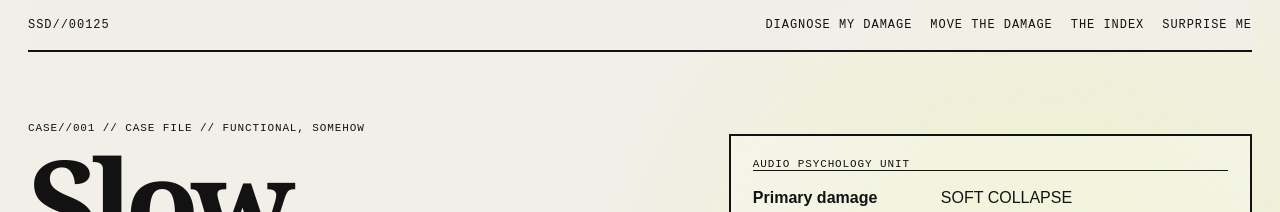
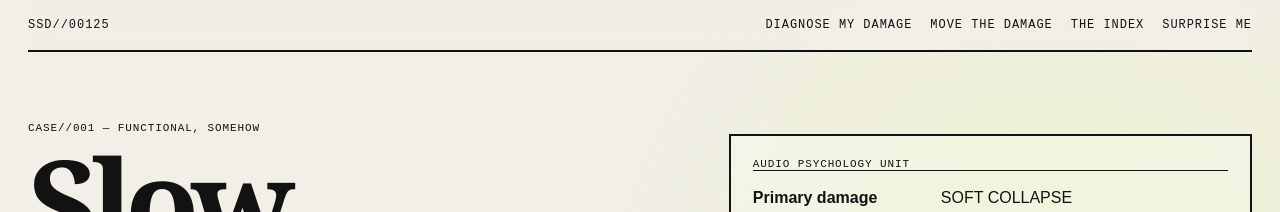
Before and after one commit to sergioB79/songs-for-specific-damage, a Next.js app: page /case/001 in a window 1280 px wide. Shown: the top 212 px of the page. Built offline with nearby package versions, Linux system fonts and the light colour scheme.

Commit message:
style: simplify case status header

```diff
--- a/src/app/case/[slug]/page.tsx
+++ b/src/app/case/[slug]/page.tsx
@@ -17,7 +17,7 @@ export default async function CasePage({params}:{params:Promise<{slug:string}>})
   const related=cases.filter((other)=>other.case_id!==item.case_id&&(other.primary_damage===item.primary_damage||other.secondary_damage===item.primary_damage)).slice(0,3);
 
   return <main className={`case-page${art?" case-page-has-art":""}`}>
-    <div className="eyebrow">{item.case_id} // CASE FILE // {item.status}</div>
+    <div className="eyebrow">{item.case_id} — {item.status}</div>
     <div className="case-layout">
       <div className="case-main">
         <h1>{item.title}</h1>
```
